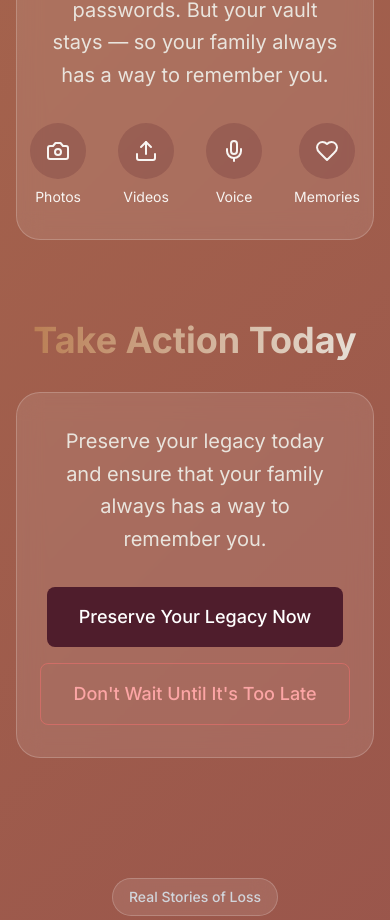
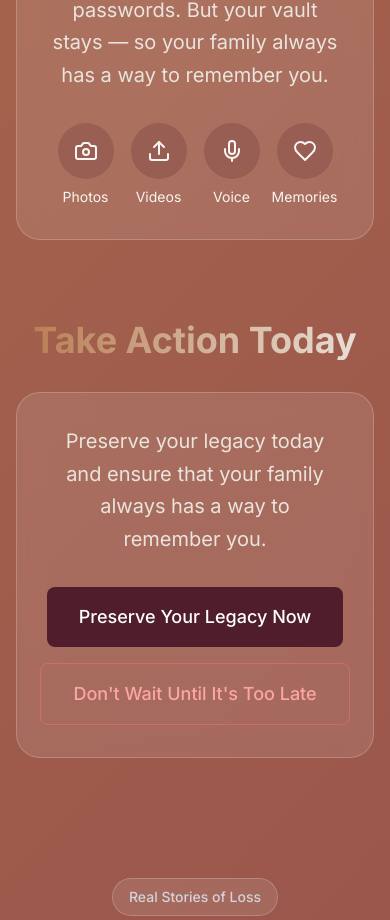
Before and after one commit to samlowry/the-last-vault-landing, a React (Vite) app: page / in a window 390 px wide. Shown: the part 2700-3620 px from the top of the page. Built offline with nearby package versions, Linux system fonts and the light colour scheme.

Commit message:
💄 Update layout of Features component for better responsiveness
- Adjust layout of emotional icons for improved alignment
- Center text labels and enhance flex properties for better spacing
- Ensure consistent design with max-width and margin adjustments

```diff
--- a/src/components/Features.tsx
+++ b/src/components/Features.tsx
@@ -205,7 +205,7 @@ const Features: React.FC = () => {
               </p>
 
               {/* Emotional Icons */}
-              <div className="flex justify-center items-center gap-8 mt-8">
+              <div className="flex justify-between items-center mt-8 max-w-lg mx-auto">
                 {[
                   { icon: Camera, label: t.features.mediaLabels.photos },
                   { icon: Upload, label: t.features.mediaLabels.videos },
@@ -214,13 +214,13 @@ const Features: React.FC = () => {
                 ].map((item, index) => (
                   <motion.div
                     key={index}
-                    className="flex flex-col items-center gap-2"
+                    className="flex flex-col items-center gap-2 flex-1"
                     whileHover={{ y: -5, scale: 1.05 }}
                   >
                     <div className="p-4 rounded-full bg-primary-600/20">
                       <item.icon className="h-6 w-6 text-text-50" />
                     </div>
-                    <span className="text-sm text-text-50">{item.label}</span>
+                    <span className="text-sm text-text-50 text-center">{item.label}</span>
                   </motion.div>
                 ))}
               </div>
```
